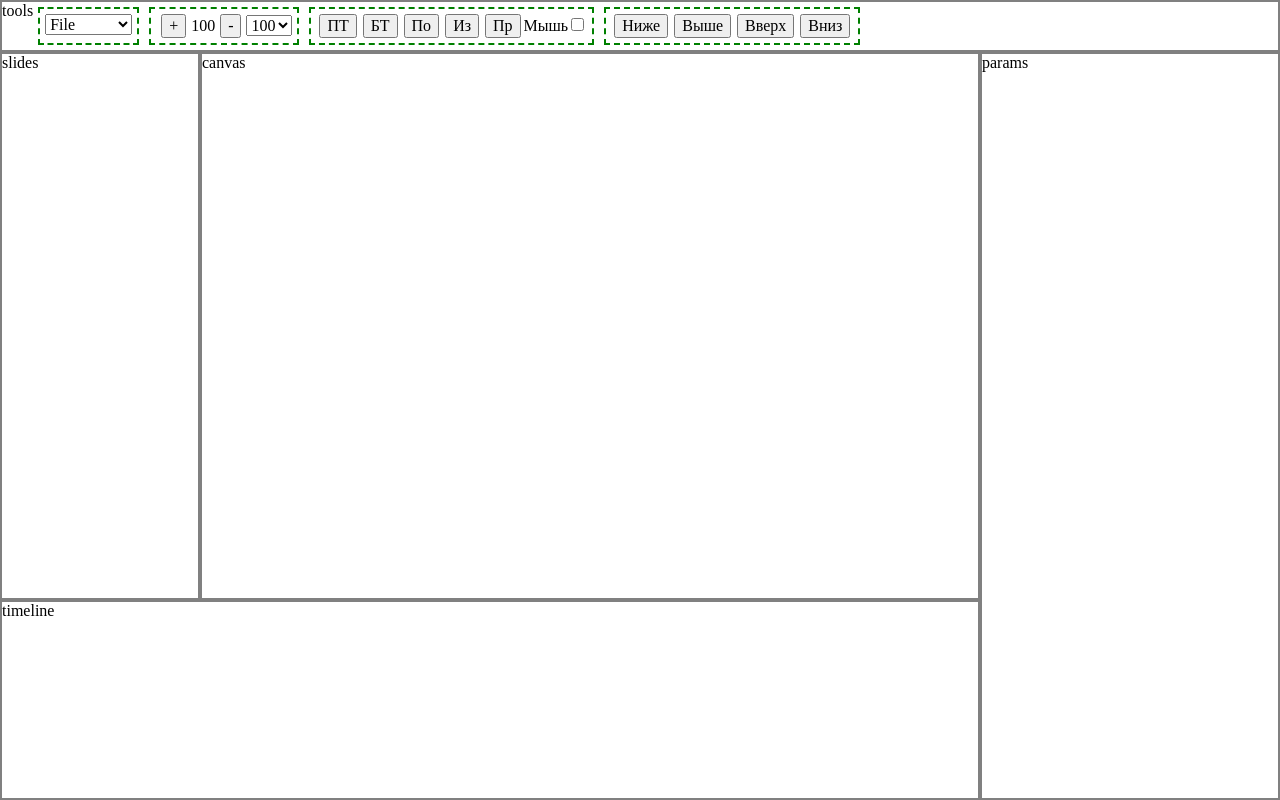
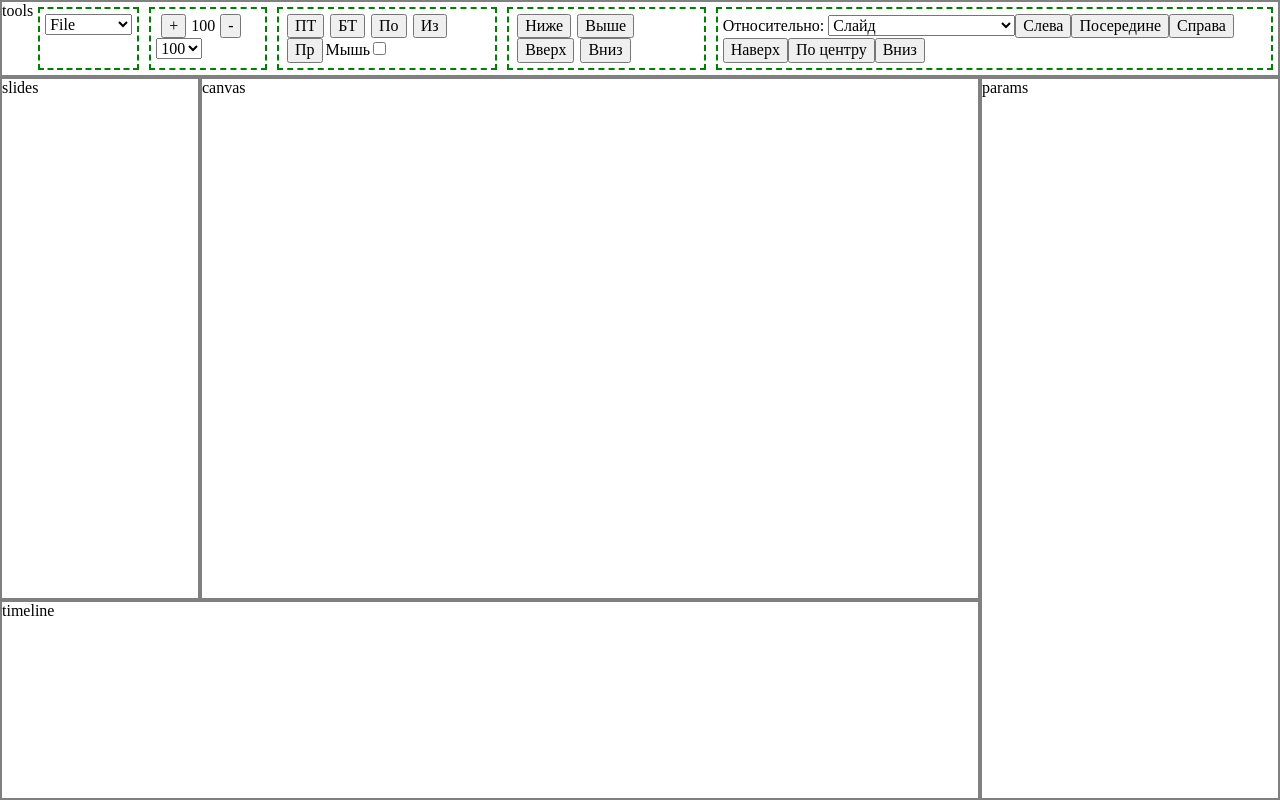
Before and after one commit to kvazimode/capticlone-desktop, a React app: page / in a window 1280 px wide. Built offline with nearby package versions, Linux system fonts and the light colour scheme.

Commit message:
alignment block

```diff
--- a/src/app/panels/tools/align.jsx
+++ b/src/app/panels/tools/align.jsx
@@ -0,0 +1,19 @@
+import React from 'react'
+
+export default () => {
+    return (
+        <div className="block tools-block">
+            <label for="select-relative">Относительно: </label>
+            <select id="select-relative" defaultValue={"DEFAULT"}>
+                <option value="DEFAULT">Слайд</option>
+                <option>Последний выделенный</option>
+            </select>
+            <button className="button-align button-align--left">Слева</button>
+            <button className="button-align button-align--middle">Посередине</button>
+            <button className="button-align button-align--right">Справа</button>
+            <button className="button-align button-align--top">Наверх</button>
+            <button className="button-align button-align--center">По центру</button>
+            <button className="button-align button-align--bottom">Вниз</button>
+        </div>
+    )
+}
--- a/src/app/panels/tools/tools.jsx
+++ b/src/app/panels/tools/tools.jsx
@@ -3,6 +3,7 @@ import Project from './proj.jsx'
 import Zoom from './zoom.jsx'
 import Element from './element.jsx'
 import Order from './order.jsx'
+import Align from './align.jsx'
 
 export default () => {
   return <React.Fragment>
@@ -12,6 +13,7 @@ export default () => {
       <Zoom />
       <Element />
       <Order />
+      <Align />
     </div>
   </React.Fragment>
 }
```
